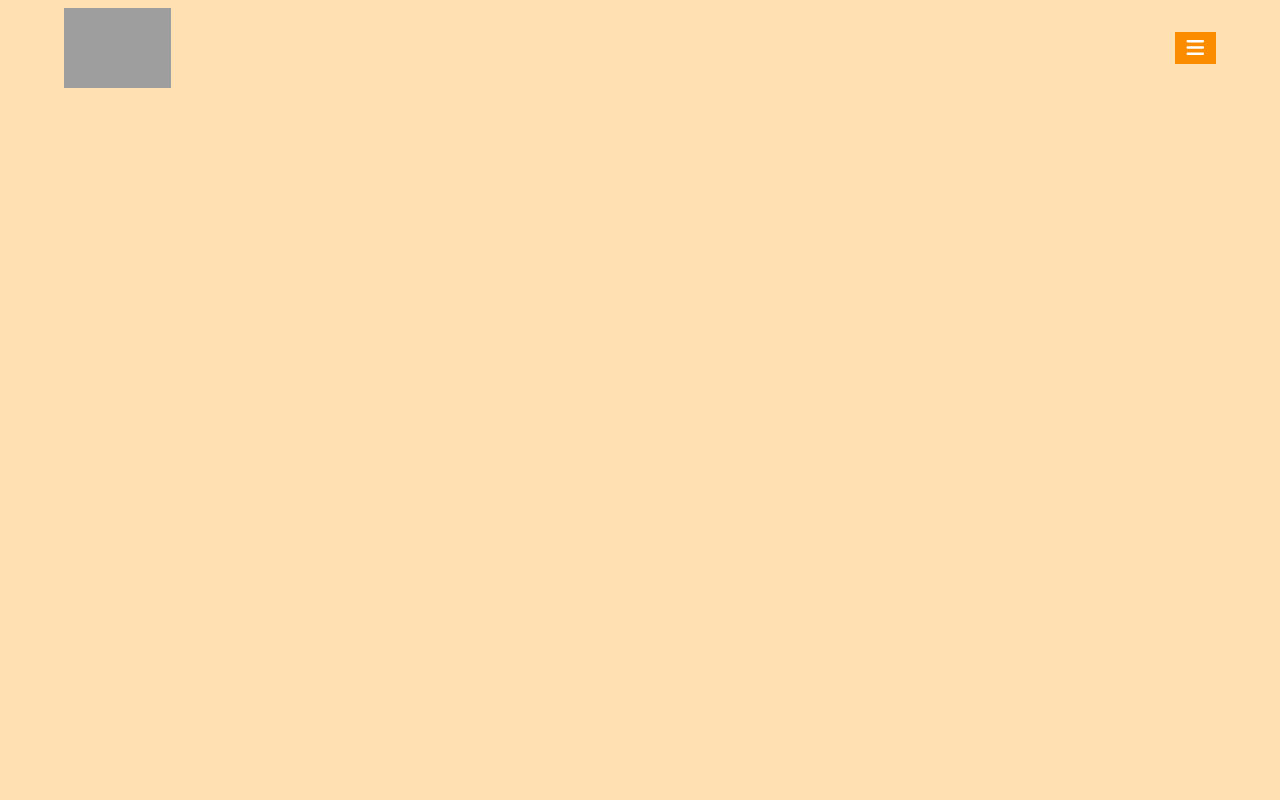
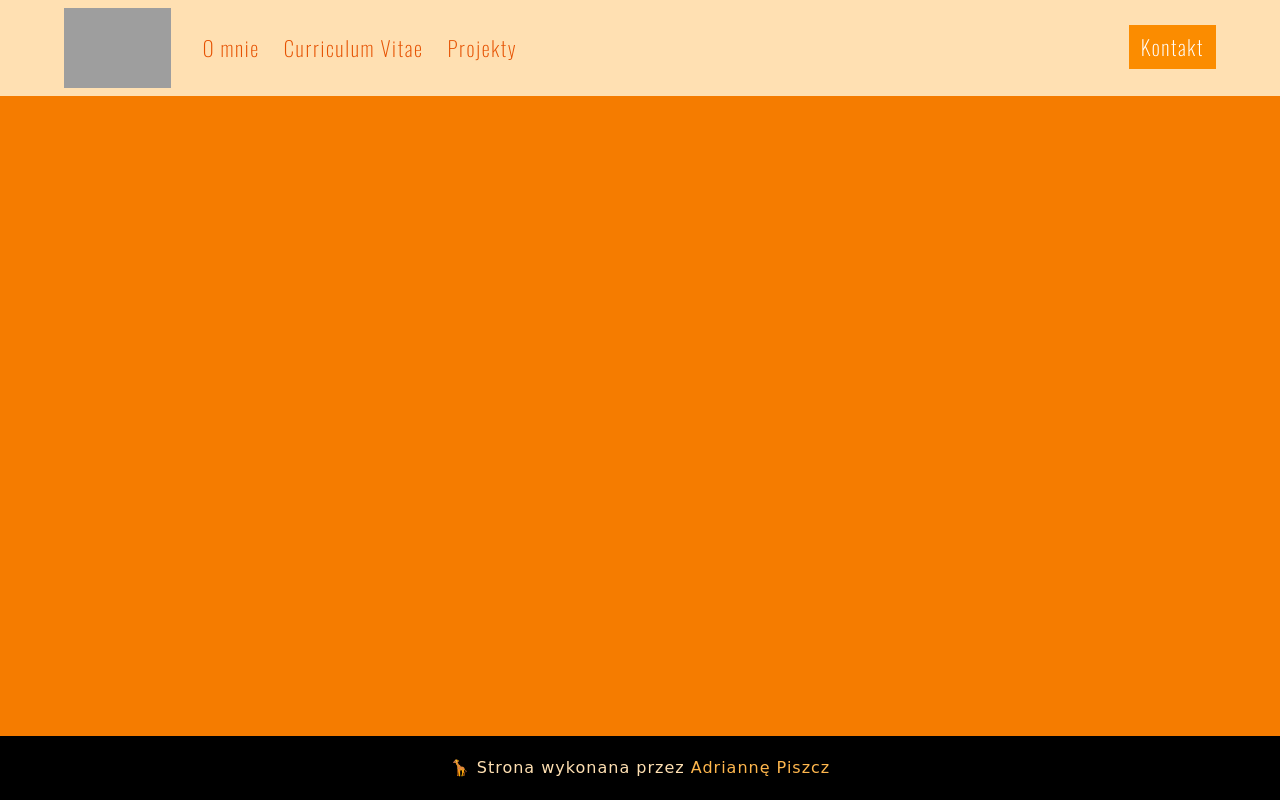
Before and after one commit to apiszczukw/Portfolio1, a plain HTML site: page Portfolio1/Witryny/index.html in a window 1280 px wide. Drawn offline with nearby package versions, Linux system fonts and the light colour scheme; grey boxes are pictures that could not be loaded; a web font is replaced by a local one.

Commit message:
Menu poziome + stopka

```diff
--- a/Portfolio1/Style/main.css
+++ b/Portfolio1/Style/main.css
@@ -68,6 +68,9 @@ body {
 
     height: 0;
     overflow: hidden;
+
+    transition-duration: 0.7s;
+    transition-timing-function: ease-out;
 }
 
 .nav-link {
@@ -90,3 +93,62 @@ a {
 .show-links {
     height: 313.95px;
 }
+
+/* reguła dla szerokich ekranów */
+
+@media screen and (min-width: 600px) {
+    .nav-btn {
+        display: none;
+    }
+
+    .nav-links {
+        height: auto;
+        flex-direction: row;
+        align-items: center;
+        width: 100%;
+    }
+
+    .nav-center {
+        display: flex;
+        align-items: center;
+
+        max-width: 1280px;
+    }
+
+    .nav-link {
+        margin-right: 1.5rem;
+        border-top: none;
+    }
+
+    .nav-header {
+        margin-right: 2rem;
+    }
+
+    .contact-link {
+        margin-right: 0;
+        margin-left: auto;
+    }
+}
+
+
+/* STOPKA */
+.page-footer {
+    height: 4rem;
+    background-color: black;
+    color: var(--primary-100);
+
+    display: flex;
+    align-items: center;
+    justify-content: center;
+    font-family: var(--headerfont);
+    letter-spacing: 1px;
+}
+
+#name {
+    color: var(--primary-300);
+}
+
+.main-page {
+    background-color: var(--primary-700);
+    min-height: calc(100vh - 10rem);
+}
--- a/Portfolio1/Witryny/index.html
+++ b/Portfolio1/Witryny/index.html
@@ -29,6 +29,17 @@
             </div>
         </div>
     </nav>
+
+    <main class="main-page">
+
+    </main>
+
+    <footer class="page-footer">
+        <p>
+            &#129426; Strona wykonana przez <span id="name">Adriannę Piszcz</span>
+        </p>
+    </footer>
+
     <script src="../Zasoby/script.js"></script>
 </body>
 </html>
```
